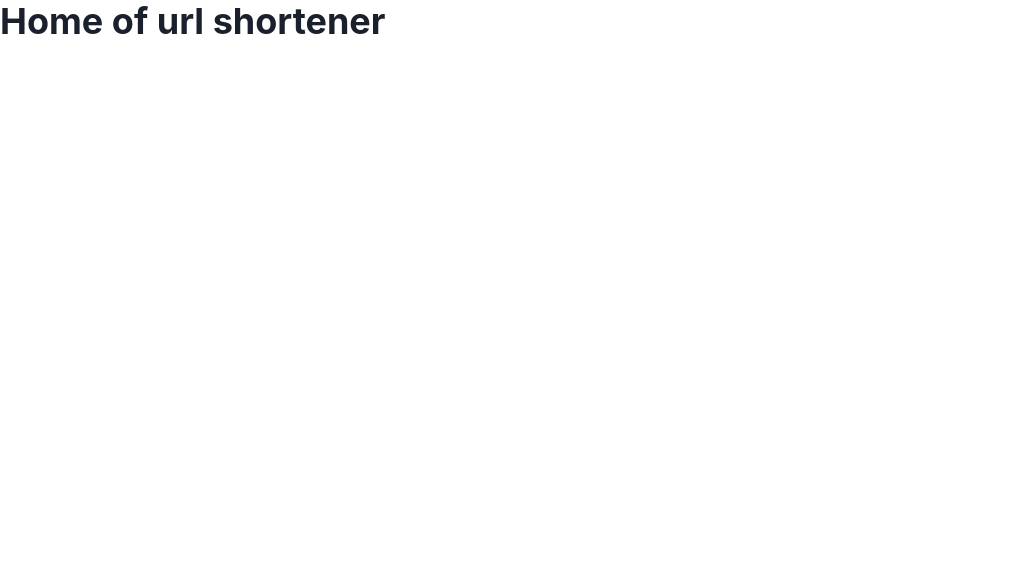
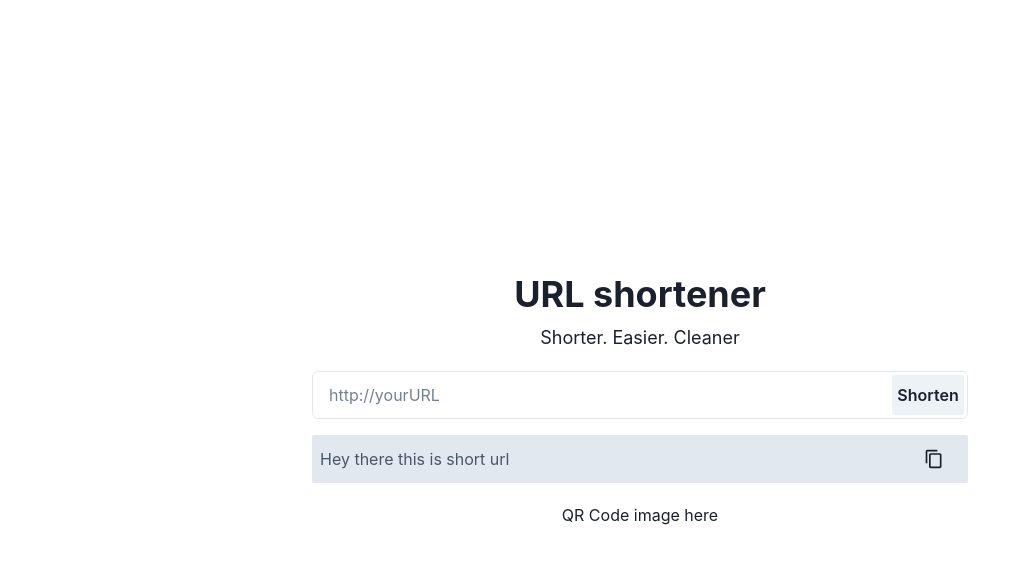
Before and after one commit to Liyumk/url-shortener, a React (Vite) app: page / in a window 1280 px wide. Shown: the top 564 px of the page, without its empty margins (0-1029 px from the left). Built offline with nearby package versions, Linux system fonts and the light colour scheme.

Commit message:
home page

```diff
--- a/package.json
+++ b/package.json
@@ -9,6 +9,7 @@
     "preview": "vite preview"
   },
   "dependencies": {
+    "@chakra-ui/icons": "^2.0.17",
     "@chakra-ui/react": "^2.4.9",
     "@emotion/react": "^11.10.5",
     "@emotion/styled": "^11.10.5",
--- a/src/pages/home/index.tsx
+++ b/src/pages/home/index.tsx
@@ -1,11 +1,69 @@
-import { Box, Heading } from "@chakra-ui/react";
 import React from "react";
+import {
+    Box,
+    Button,
+    Center,
+    Flex,
+    Heading,
+    Input,
+    InputGroup,
+    InputRightElement,
+    Text,
+} from "@chakra-ui/react";
+import { CopyIcon } from "@chakra-ui/icons";
 
 const Home = () => {
     return (
-        <Box>
-            <Heading as="h2">Home of url shortener</Heading>
-        </Box>
+        <Flex h="100vh">
+            <Box
+                w={"2xl"}
+                m="auto"
+                alignItems={"center"}
+                p="2"
+                textAlign={"center"}
+            >
+                <Box m="0 auto">
+                    <Heading as="h2">URL shortener</Heading>
+                    <Text fontSize={"lg"} mt="2">
+                        Shorter. Easier. Cleaner
+                    </Text>
+                    <InputGroup>
+                        <Input
+                            placeholder="http://yourURL"
+                            size="lg"
+                            mt="5"
+                            fontSize="md"
+                        />
+                        <InputRightElement width="4.5rem" mt="6" mr="1">
+                            <Button size="md" rounded="sm">
+                                Shorten
+                            </Button>
+                        </InputRightElement>
+                    </InputGroup>
+                    <Box textAlign={"start"}>
+                        <Flex
+                            justify={"space-between"}
+                            align={"center"}
+                            mt="4"
+                            px="2"
+                            py="1"
+                            bg="gray.200"
+                            rounded="sm"
+                        >
+                            <Text color="gray.600">
+                                Hey there this is short url
+                            </Text>
+                            <Button bg="gray.200">
+                                <CopyIcon fontSize={"20"} />
+                            </Button>
+                        </Flex>
+                        <Box textAlign={"center"} mt="5">
+                            QR Code image here
+                        </Box>
+                    </Box>
+                </Box>
+            </Box>
+        </Flex>
     );
 };
 
--- a/src/routes/MainRoute.tsx
+++ b/src/routes/MainRoute.tsx
@@ -1,5 +1,4 @@
-import { createBrowserRouter, Route, Routes } from "react-router-dom";
-import ErrorPage from "../pages/errorPage";
+import { Route, Routes } from "react-router-dom";
 import Home from "../pages/home";
 
 const MainRoute = () => {
```
Also changed, not shown: 1 other file (tests, documents, lock files or other folders).
